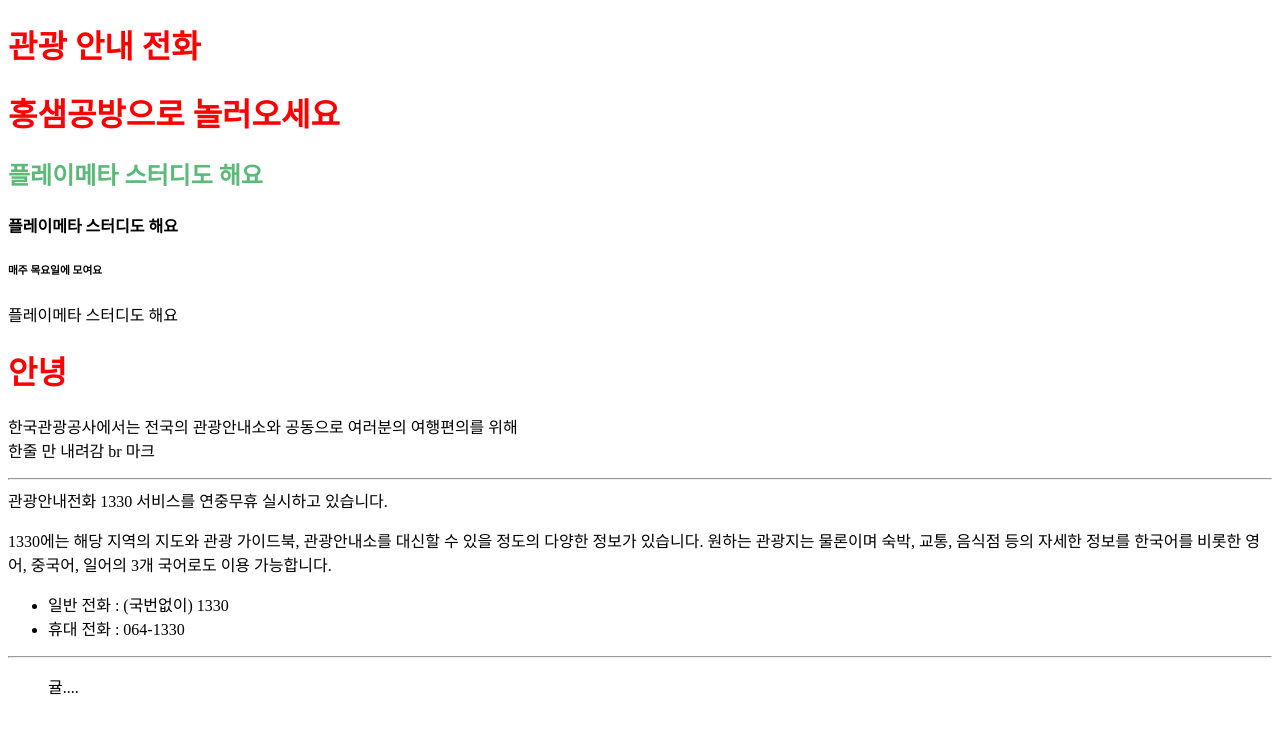
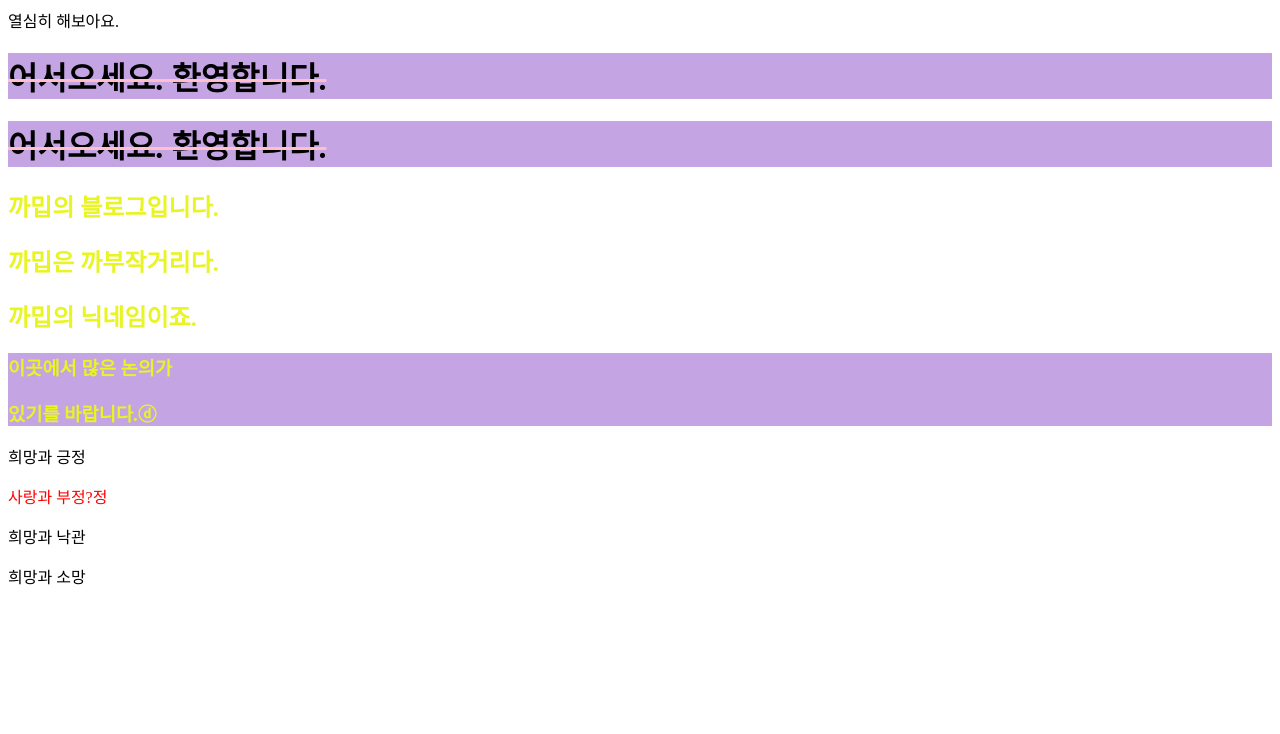
Before and after one commit to kodillia/html, a plain HTML site: page index.html in a window 1280 px wide. Drawn offline with Linux system fonts and the light colour scheme.

Commit message:
Add files via upload

```diff
--- a/index.html
+++ b/index.html
@@ -1,36 +1,31 @@
 <!DOCTYPE html>
-<html lang="ko">
+<html lang="en">
 <head>
-   <meta charset="utf-8">
-   <title>제주 관광 안내</title>
-   <style>
-      h1{color:red;}
-      h2{color: rgb(91, 186, 119);}
-   </style>
+    <meta charset="UTF-8">
+    <meta http-equiv="X-UA-Compatible" content="IE=edge">
+    <meta name="viewport" content="width=>, initial-scale=1.0">
+    <title>playmeta 2주차 스터디</title>
+    <style> h1{color:blu; background-color: beige; text-decoration: overline; text-decoration: line-through; }
+    h2,h3{color:rgb(233, 244, 35)}
+    h1, h3{background-color: rgb(197, 164, 228); text-decoration-color:pink ;}
+    .no2{color:red}
+
+    </style>
 </head>
 <body>
-   <h1>관광 안내 전화 </h1>
-   <h1>홍샘공방으로 놀러오세요</h1>
-   <h2>플레이메타 스터디도 해요</h2>
-   <h4>플레이메타 스터디도 해요</h4>
-   <h6>매주 목요일에 모여요</h6>
-   <h7>플레이메타 스터디도 해요</h7>
-   <h1>안녕</h1>
-   <p>한국관광공사에서는 전국의 관광안내소와 공동으로 여러분의 여행편의를 위해
+    열심히 해보아요.
+<h1>어서오세요. 환영합니다.</h1>
+<h1 class="n02")>어서오세요. 환영합니다.</h1>
+<h2>까밉의 블로그입니다.</h2>
+<h2>까밉은 까부작거리다.</h2>
+<h2>까밉의 닉네임이죠.</h2>
+<h3>이곳에서 많은 논의가 <p>
 
-    <br> 한줄 만 내려감 br  마크
-    <hr>
-    관광안내전화 1330 서비스를 연중무휴 실시하고 있습니다.</p>
-   <p>1330에는 해당 지역의 지도와 관광 가이드북, 관광안내소를 대신할 수 있을 정도의 다양한 정보가 있습니다. 원하는 관광지는 물론이며 숙박, 교통, 음식점 등의 자세한 정보를 한국어를 비롯한 영어, 중국어, 일어의 3개 국어로도 이용 가능합니다.</p>
-   <ul>
-      <li>일반 전화 : (국번없이) 1330</li>
-      <li>휴대 전화 : 064-1330</li>
-
-
-   </ul>
-   <hr>
-<blockquote>귤.... </blockquote>
-
+</p>있기를 바랍니다.ⓓ</h3>
+<p>희망과 긍정</p>
+<p class="no2">사랑과 부정?정</p>
+<p>희망과 낙관</p>
+<p>희망과 소망</p>
 
 </body>
 </html>
```
Also changed, not shown: index2.html (added, +34 -0 lines).
